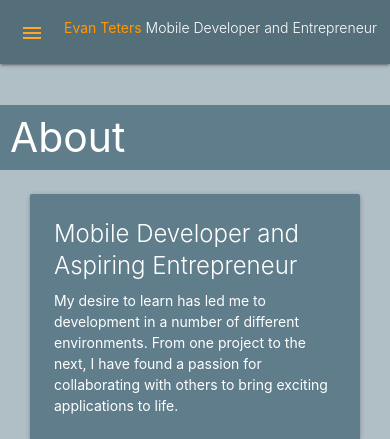
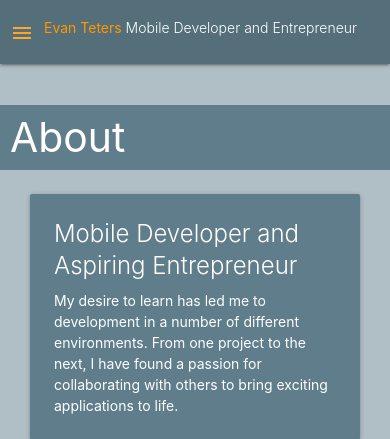
Before and after one commit to eteters/eteters.github.io, a PHP site: page / in a window 390 px wide. Shown: the top 439 px of the page. Run offline with PHP 8.4, Linux system fonts and the light colour scheme; some libraries are stand-ins or nearby versions.

Commit message:
Fixing formatting for mobile 2

```diff
--- a/css/app.css
+++ b/css/app.css
@@ -103,4 +103,7 @@ section{
     font-size: 1.25rem;
       position: inherit;
 	}
+    nav .sidenav-trigger{
+        margin: 0px 8px;
+    }
 }
```
